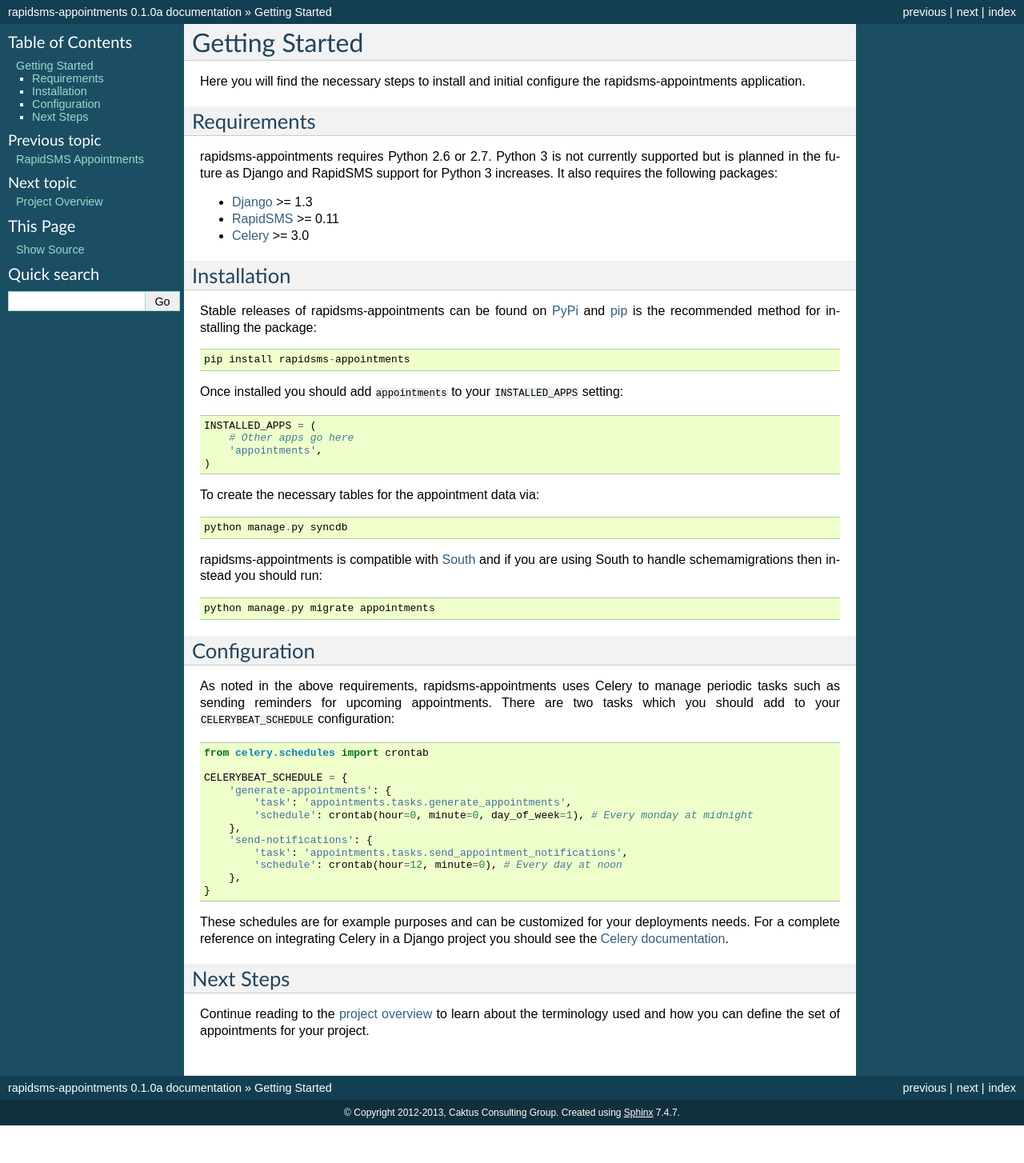
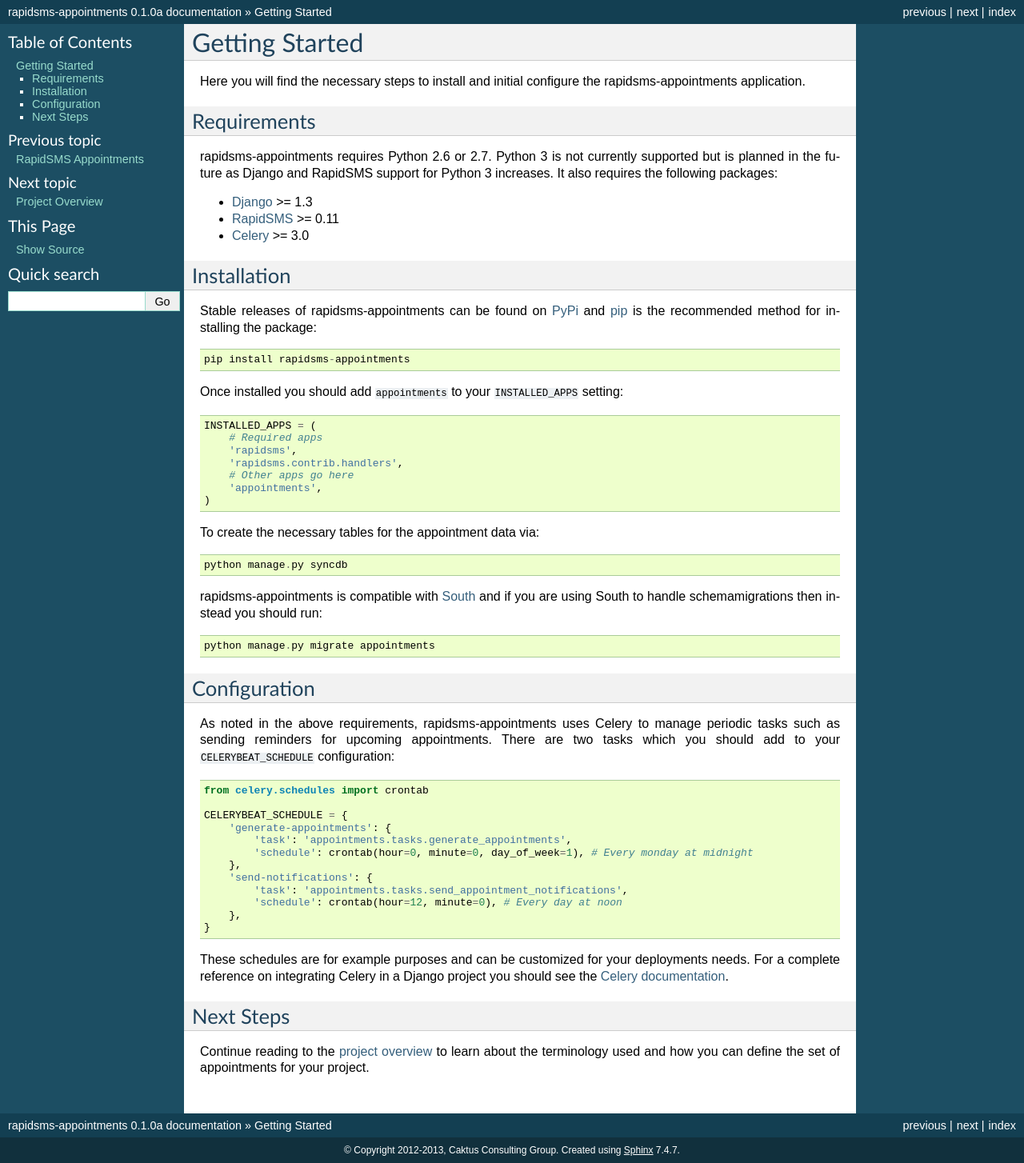
Before and after one commit to caktus/rapidsms-appointments, a Sphinx documentation site: the page built from docs/quick-start.rst, in a window 1280 px wide. Shown: the whole page at 80% size. Built offline with Sphinx 7.4.7, drawn with Linux system fonts in a browser that asks for light colours; before the commit the page ends 1407 px from its top, so only the background shows below that.

Commit message:
Make contrib.handlers dependency more clear in the quick start.

```diff
--- a/docs/quick-start.rst
+++ b/docs/quick-start.rst
@@ -28,6 +28,9 @@
 Once installed you should add ``appointments`` to your ``INSTALLED_APPS`` setting::
 
     INSTALLED_APPS = (
+        # Required apps
+        'rapidsms',
+        'rapidsms.contrib.handlers',
         # Other apps go here
         'appointments',
     )
```
